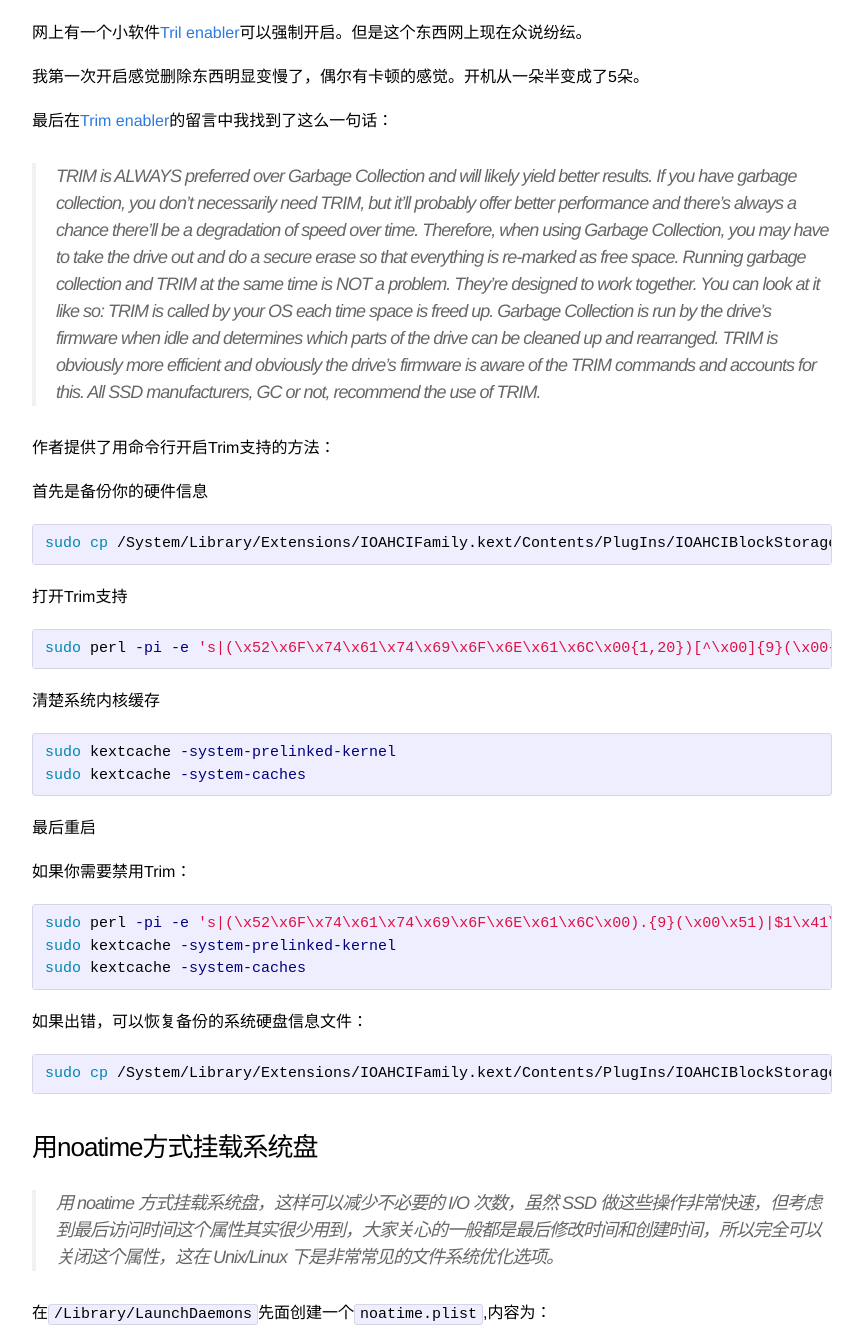
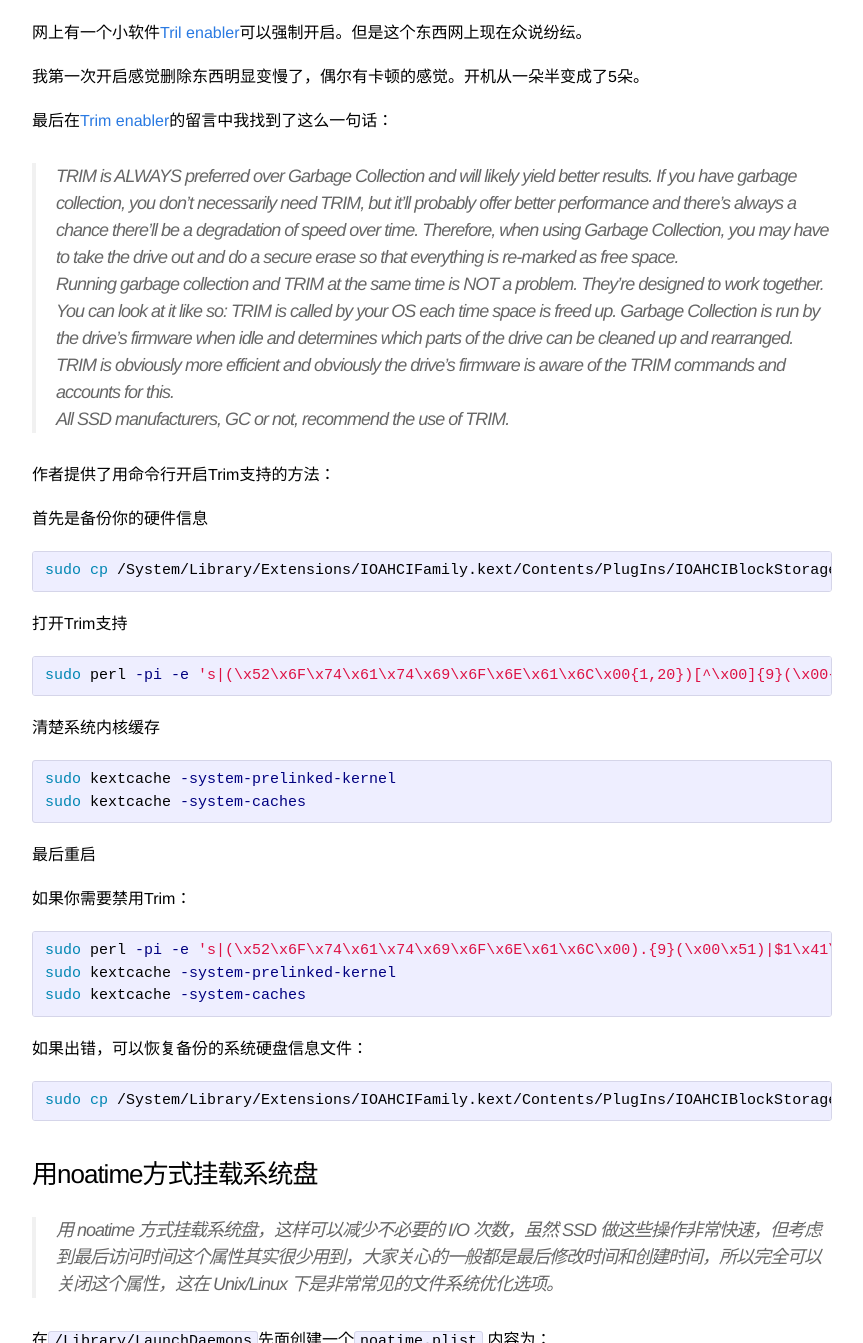
Before and after one commit to agassiyzh/agassiyzh.github.io-backup, a Jekyll site: the page built from _posts/2011-12-19-macbook-pro-ssd-optimize.markdown, in a window 1280 px wide, cut to the strip 1468-2811 px from the top of the page. Shown: the whole strip, without its empty margins (208-1071 px from the left). Built offline with Jekyll 4.4.1, drawn with Linux system fonts in a browser that asks for light colours.

Commit message:
pullquote

```diff
--- a/_config.yml
+++ b/_config.yml
@@ -4,6 +4,7 @@ email: agassi21@gmail.com
 description: "但愿每次回忆都不觉愧疚！"
 baseurl: ""
 url: "http://blog.yuzhuohui.info"
+username: agassi_yzh
 
 # Build settings
 markdown: kramdown
--- a/_includes/head.html
+++ b/_includes/head.html
@@ -8,5 +8,6 @@
 
     <!-- Custom CSS -->
     <link rel="stylesheet" href="{{ "/css/main.css" | prepend: site.baseurl }}">
+    <link rel="stylesheet" href="{{ "/css/pullquote.css" | prepend: site.baseurl }}">
 
 </head>
--- a/_posts/2011-12-19-macbook-pro-ssd-optimize.markdown
+++ b/_posts/2011-12-19-macbook-pro-ssd-optimize.markdown
@@ -44,10 +44,12 @@ published: true
 最后在[Trim enabler](http://www.groths.org/?p=308)的留言中我找到了这么一句话：
 
 <blockquote>
-TRIM is ALWAYS preferred over Garbage Collection and will likely yield better results. If you have garbage collection, you don’t necessarily need TRIM, but it’ll probably offer better performance and there’s always a chance there’ll be a degradation of speed over time. Therefore, when using Garbage Collection, you may have to take the drive out and do a secure erase so that everything is re-marked as free space.
-
+<p>TRIM is ALWAYS preferred over Garbage Collection and will likely yield better results. If you have garbage collection, you don’t necessarily need TRIM, but it’ll probably offer better performance and there’s always a chance there’ll be a degradation of speed over time. Therefore, when using Garbage Collection, you may have to take the drive out and do a secure erase so that everything is re-marked as free space.
+</p>
+<p>
 Running garbage collection and TRIM at the same time is NOT a problem. They’re designed to work together. You can look at it like so: TRIM is called by your OS each time space is freed up. Garbage Collection is run by the drive’s firmware when idle and determines which parts of the drive can be cleaned up and rearranged. TRIM is obviously more efficient and obviously the drive’s firmware is aware of the TRIM commands and accounts for this.
-All SSD manufacturers, GC or not, recommend the use of TRIM.
+</p>
+<p>All SSD manufacturers, GC or not, recommend the use of TRIM.</p>
 </blockquote>
 
 
--- /dev/null
+++ b/css/pullquote.css
@@ -0,0 +1,49 @@
+.has-pullquote:before {
+  /* Reset metrics. */
+  padding: 0;
+  border: none;
+
+  /* Content */
+  content: attr(data-pullquote);
+
+  /* Pull out to the right, modular scale based margins. */
+  float: right;
+  width: 320px;
+  margin: 12px -30px 24px 36px;
+
+  /* Baseline correction */
+  position: relative;
+  top: 5px;
+
+  /* Typography (30px line-height equals 25% incremental leading) */
+  font-size: 23px;
+  line-height: 30px;
+}
+
+pullquote-left:before {
+  float: left;
+  margin: 12px 31px 24px -102px;
+
+  width: 251px;
+}
+
+.pullquote-adelle:before {
+  font-family: "adelle-1", "adelle-2";
+  font-weight: 100;
+
+  top: 10px !important;
+}
+
+.pullquote-helvetica:before {
+  font-family: "Helvetica Neue", Arial, sans-serif;
+  font-weight: bold;
+
+  top: 7px !important;
+}
+
+.pullquote-facit:before {
+  font-family: "facitweb-1", "facitweb-2", Helvetica, Arial, sans-serif;
+  font-weight: bold;
+
+  top: 7px !important;
+}
```
Also changed, not shown: _posts/2011-12-24-ios5-tech-talk-michael-jurewitz-on-performance-measurement.markdown (added, +131 -0 lines), _posts/2014-05-12-test-pullquote.md (added, +9 -0 lines).
